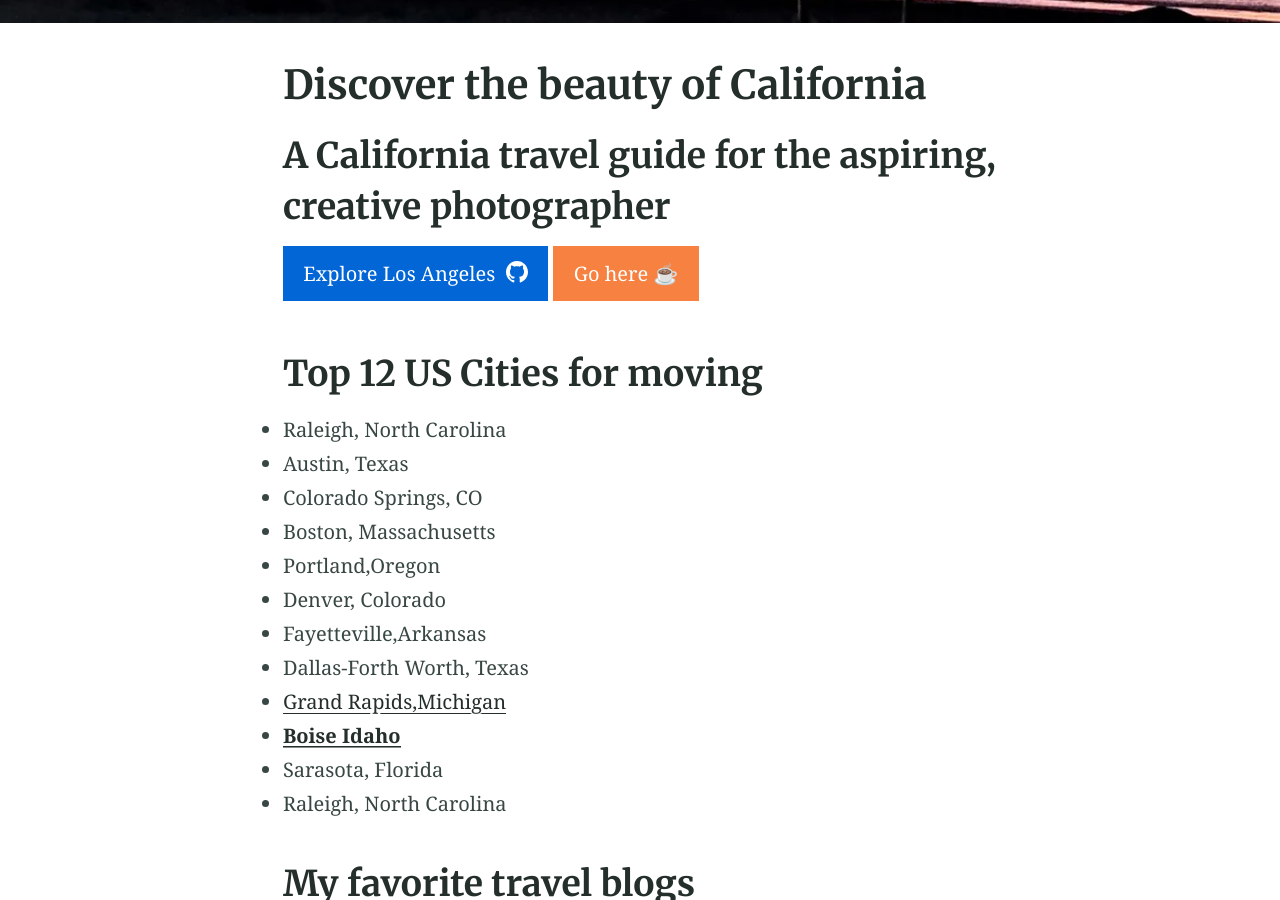
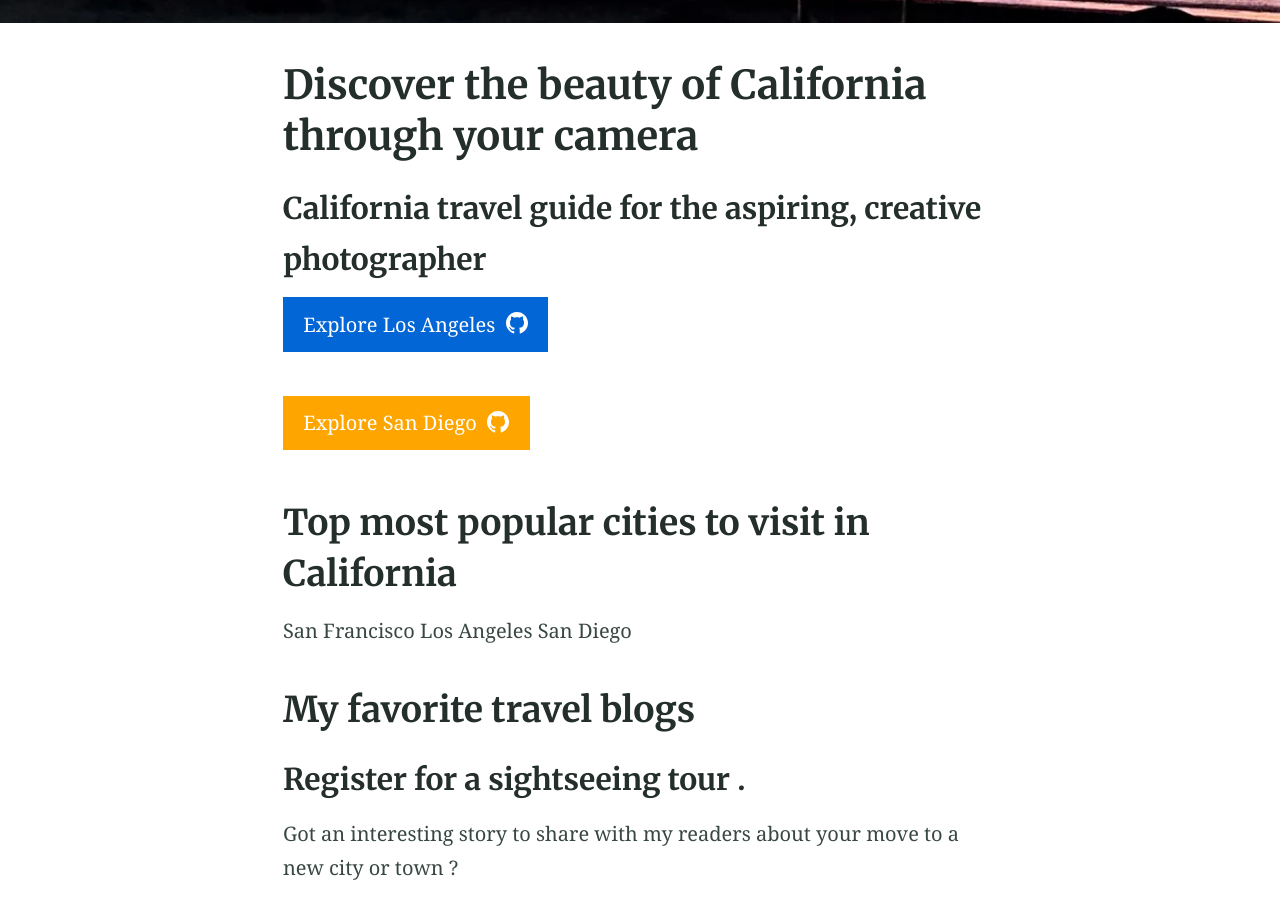
Before and after one commit to Coolweb2go/californiaphotosafaris, a Jekyll site: the page built from index.md, in a window 1280 px wide and 900 px high, scrolled down 385 px. Built offline with Jekyll 4.4.1, drawn with Linux system fonts in a browser that asks for light colours; some of the changed text lies outside the part shown.

Commit message:
update home again

```diff
--- a/index.md
+++ b/index.md
@@ -1,43 +1,24 @@
 ---
-title: Discover the beauty of California
+title: Discover the beauty of California through your camera
 feature_text: "## California Sightseeing Tours & Photo Safaris"
-feature_image: /assets/images/sunset.webp
-excerpt: "“Leaving the Bay Area is the best thing you can do right now, if you have
-  a dream.”"
+feature_image: assets/images/sunset.webp
 
 ---
-## A California travel guide for the aspiring, creative photographer
+###  California travel guide for the aspiring, creative photographer
 
-{% include button.html text="Explore Los Angeles" icon="github" link="https://github.com/daviddarnes/alembic" color="#0366d6" %} {% include button.html text="Go here ☕️" link="https://losangelesphotosafaris.com/" color="#f68140" %}
+{% include button.html text="Explore Los Angeles" icon="github" link="https://losangelesphotosafaris.com/" color="#0366d6" %}
+{% include button.html text="Explore San Diego" icon="github" link="https://sandiegophotosafari.net/" color="#FFA500" %}
 
-## Top 12 US Cities for moving
+## Top most popular cities to visit in California
+San Francisco
+Los Angeles
+San Diego
 
-* Raleigh, North Carolina
-* Austin, Texas
-* Colorado Springs, CO
-* Boston, Massachusetts
-* Portland,Oregon
-* Denver, Colorado
-* Fayetteville,Arkansas
-* Dallas-Forth Worth, Texas
-* [Grand Rapids,Michigan](https://www.michigan.org/city/grand-rapids)
-* [**Boise Idaho**](https://www.homesnacks.com/most-affordable-places-in-idaho/)
-* Sarasota, Florida
-* Raleigh, North Carolina
+
 
 ## My favorite travel blogs
 
 
-
-
-### Looking for a long-distance mover from Southern California to Texas, Florida, etc
-
-[**Socal Elite Movers in California**](https://socalelitemovers.com/)
-
-#### Did you know that Texas is the Top Destination State for Californians ?
-
-[Read the full story here](https://www.rentcafe.com/blog/self-storage/california-effect-texas-top-destination-state-californians/) <br> Of the busiest moving directions, five originate in California, and the interstate migration route that attracted the most people in 2018 was California to Texas. According to STORAGECafé, over 86,000 people chose to relocate from California to tax-free Texas during 2018. Arizona takes second place as the most welcoming state, with more than 68,000 Californian newcomers, followed by Washington, with over 55,000 people who prefer the famously cloudy state over sunny Cali.
-
 ### Register for a sightseeing tour .
 
 Got an interesting story to share with my readers about your move to a new city or town ?
```
